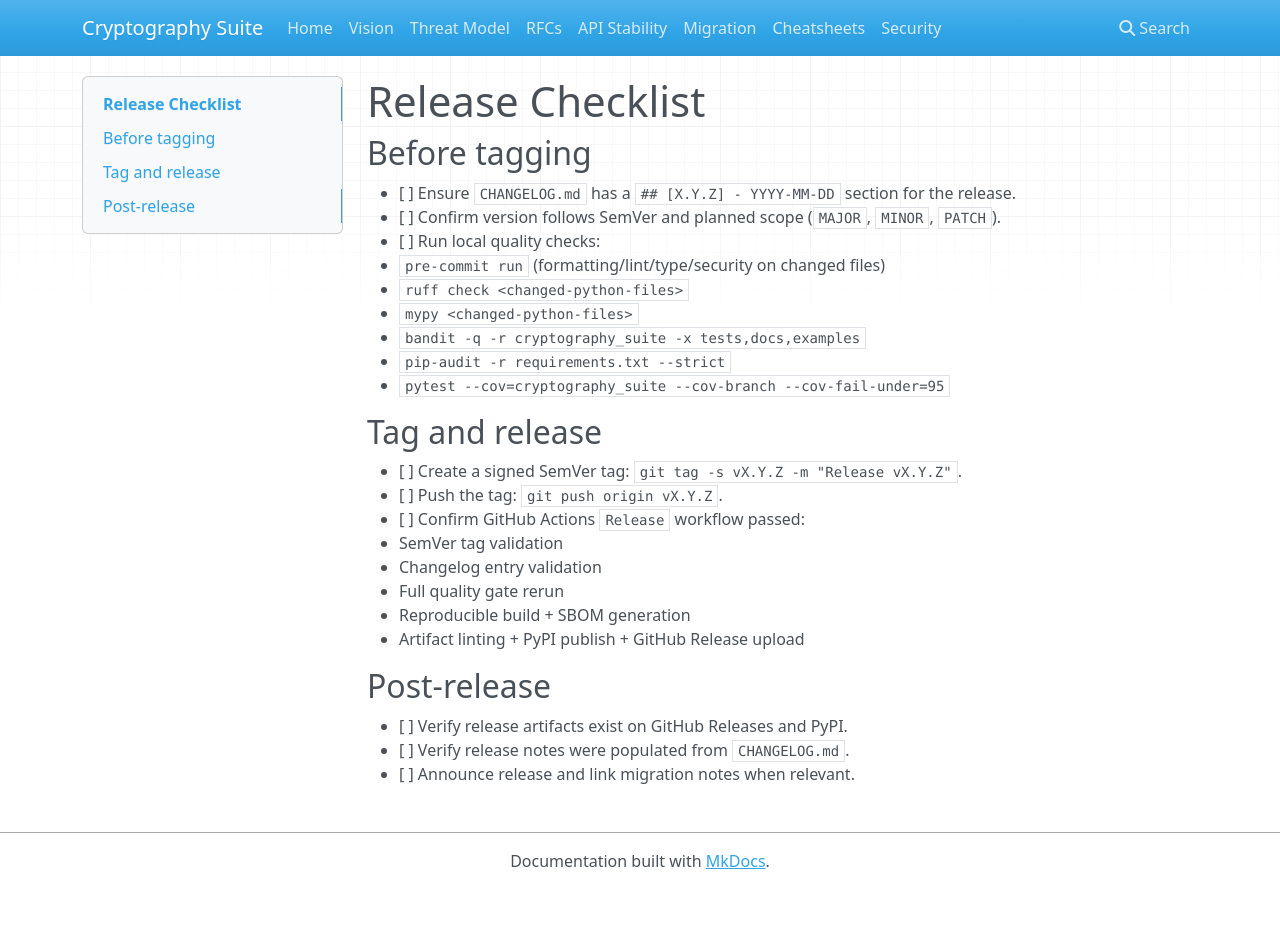
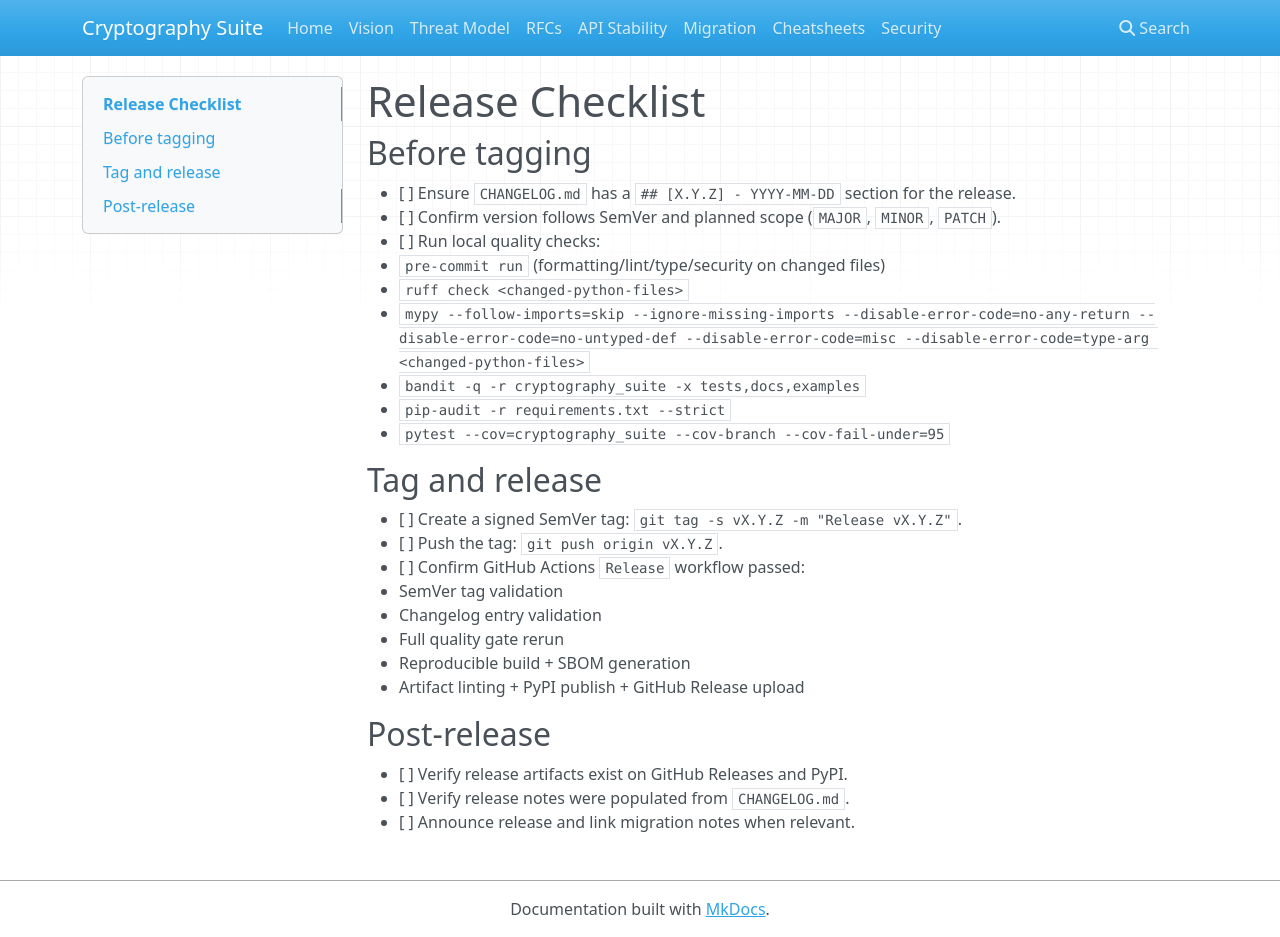
Before and after one commit to Psychevus/cryptography-suite, an MkDocs documentation site: the page built from docs/release_checklist.md, in a window 1280 px wide and 937 px high. Built offline with MkDocs 1.6.1, drawn with Linux system fonts in a browser that asks for light colours; nearby versions of some CDN libraries.

Commit message:
fix(pre-commit): split mypy disable-error-code args

```diff
--- a/.pre-commit-config.yaml
+++ b/.pre-commit-config.yaml
@@ -15,6 +15,7 @@ repos:
     rev: v1.11.2
     hooks:
       - id: mypy
+        args: ["--follow-imports=skip", "--ignore-missing-imports", "--disable-error-code=no-any-return", "--disable-error-code=no-untyped-def", "--disable-error-code=misc", "--disable-error-code=type-arg"]
         additional_dependencies: ["types-PyYAML==6.0.12.20240917"]
 
   - repo: https://github.com/PyCQA/bandit
--- a/docs/release_checklist.md
+++ b/docs/release_checklist.md
@@ -7,7 +7,7 @@
 - [ ] Run local quality checks:
   - `pre-commit run` (formatting/lint/type/security on changed files)
   - `ruff check <changed-python-files>`
-  - `mypy <changed-python-files>`
+  - `mypy --follow-imports=skip --ignore-missing-imports --disable-error-code=no-any-return --disable-error-code=no-untyped-def --disable-error-code=misc --disable-error-code=type-arg <changed-python-files>`
   - `bandit -q -r cryptography_suite -x tests,docs,examples`
   - `pip-audit -r requirements.txt --strict`
   - `pytest --cov=cryptography_suite --cov-branch --cov-fail-under=95`
```
Also changed, not shown: CONTRIBUTING.md (+1 -1 lines), 2 other files.
